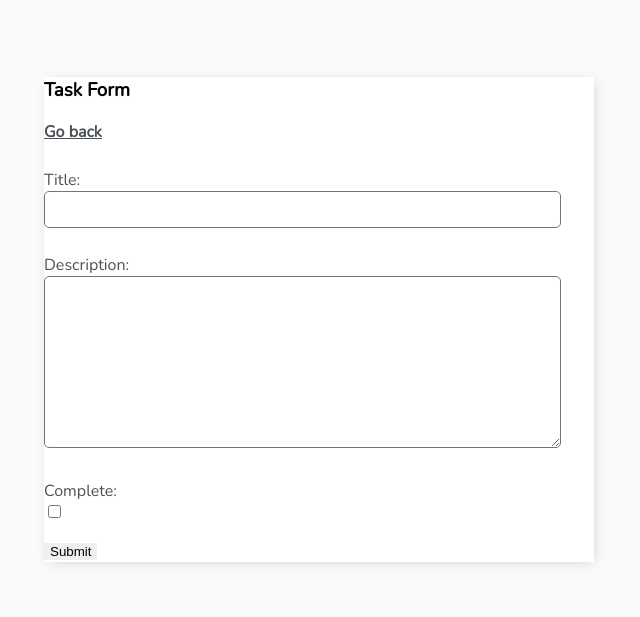
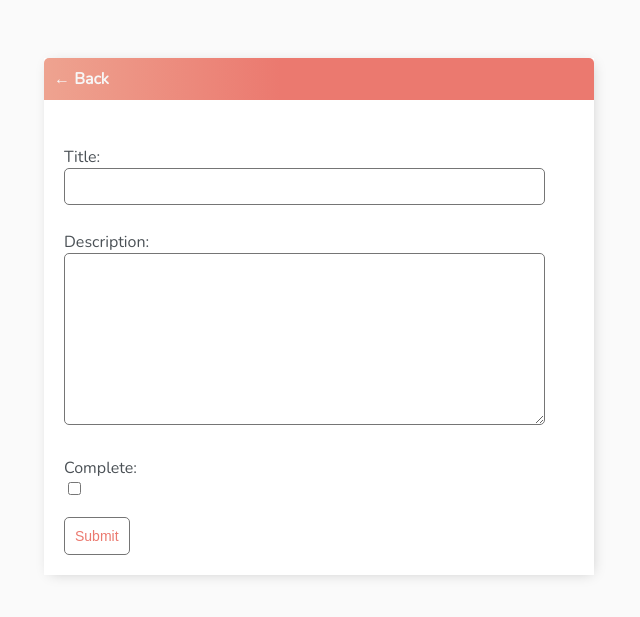
Before and after one commit to nishatreza/todoAppDjango, a Django app: page /task-create/ in a window 1280 px wide. Shown: the top 617 px of the page, without its empty margins (321-961 px from the left). Run offline with Django 4.2, Linux system fonts and the light colour scheme; a user stored in the database is signed in.

Commit message:
17th last
17th last

```diff
--- a/base/templates/base/main.html
+++ b/base/templates/base/main.html
@@ -150,7 +150,7 @@
             display: flex;
             justify-content: space-between;
             align-items: center;
-            padding: 20px;
+            padding: 10px;
         }
 
         @media screen and (max-width:320px) {
--- a/base/templates/base/task_form.html
+++ b/base/templates/base/task_form.html
@@ -2,12 +2,20 @@
 
 {% block content %}
 
-<h3>Task Form</h3>
-<a href="{% url 'tasks' %}">Go back</a>
-<form action="" method="post">
+<div class="header-bar">
+
+    <a href="{% url 'tasks' %}">&#8592; Back</a>
+</div>
+
+<div class="card-body">
+    <form action="" method="post">
 {% csrf_token %}
     {{form.as_p}}
 
-    <input type="submit" value="Submit">
+    <input class="button" type="submit" value="Submit">
 </form>
+
+</div>
+
+
 {% endblock content %}
--- a/base/templates/base/task_list.html
+++ b/base/templates/base/task_list.html
@@ -19,10 +19,10 @@
 <!--<hr>-->
 <!--<h1>My To Do List{{color}}</h1>-->
 
-<div class="search-add-wrapper">
+<div id="search-add-wrapper">
 <form method="GET" style="margin-top:20px; display:flex;">
     <input type="text" name="search-area" value="{{search_input}}">
-    <input type="submit" value="Search">
+    <input class="button" type="submit" value="Search">
 </form>
     <a id="add-link" href="{% url 'task-create' %}">&#x2b;</a>
 
```
Also changed, not shown: base/templates/base/task_confirm_delete.html (+12 -3 lines), db.sqlite3.
